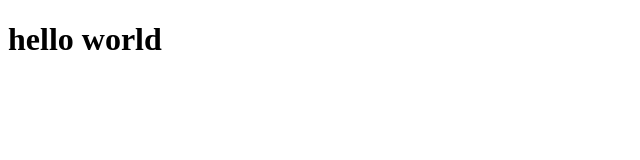
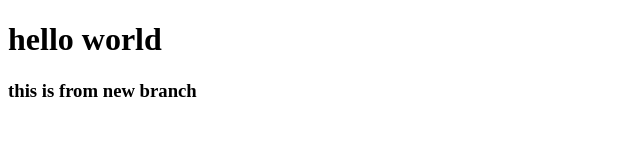
Before and after one commit to fwaha/project4farooq, a plain HTML site: page index.html in a window 1280 px wide. Shown: the whole page, without its empty margins (0-640 px from the left). Drawn offline with Linux system fonts and the light colour scheme.

Commit message:
first commit in new branch named version1

```diff
--- a/index.html
+++ b/index.html
@@ -8,5 +8,6 @@
 </head>
 <body>
     <h1>hello world</h1>
+    <h3>this is from new branch</h3>
 </body>
 </html>
```
